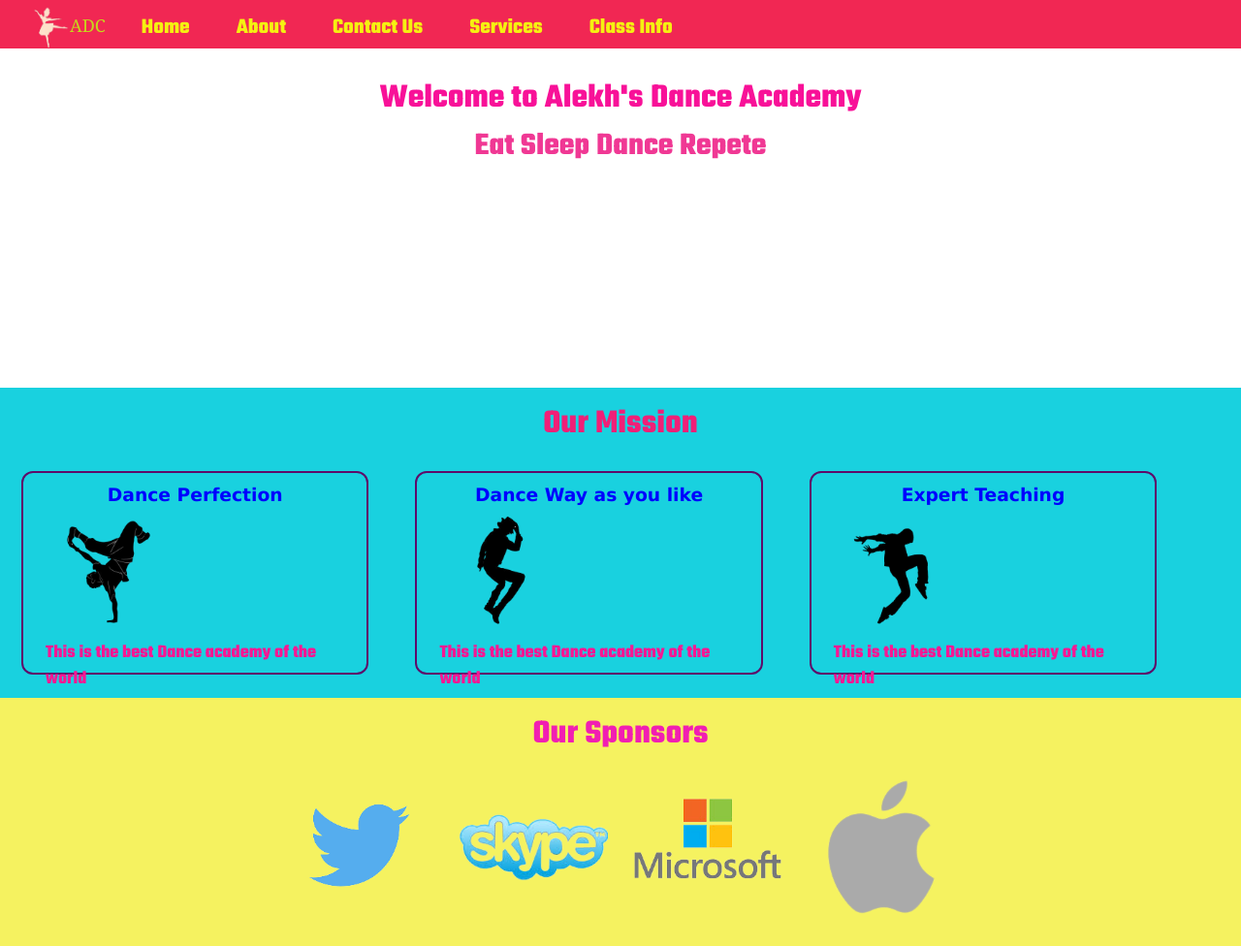
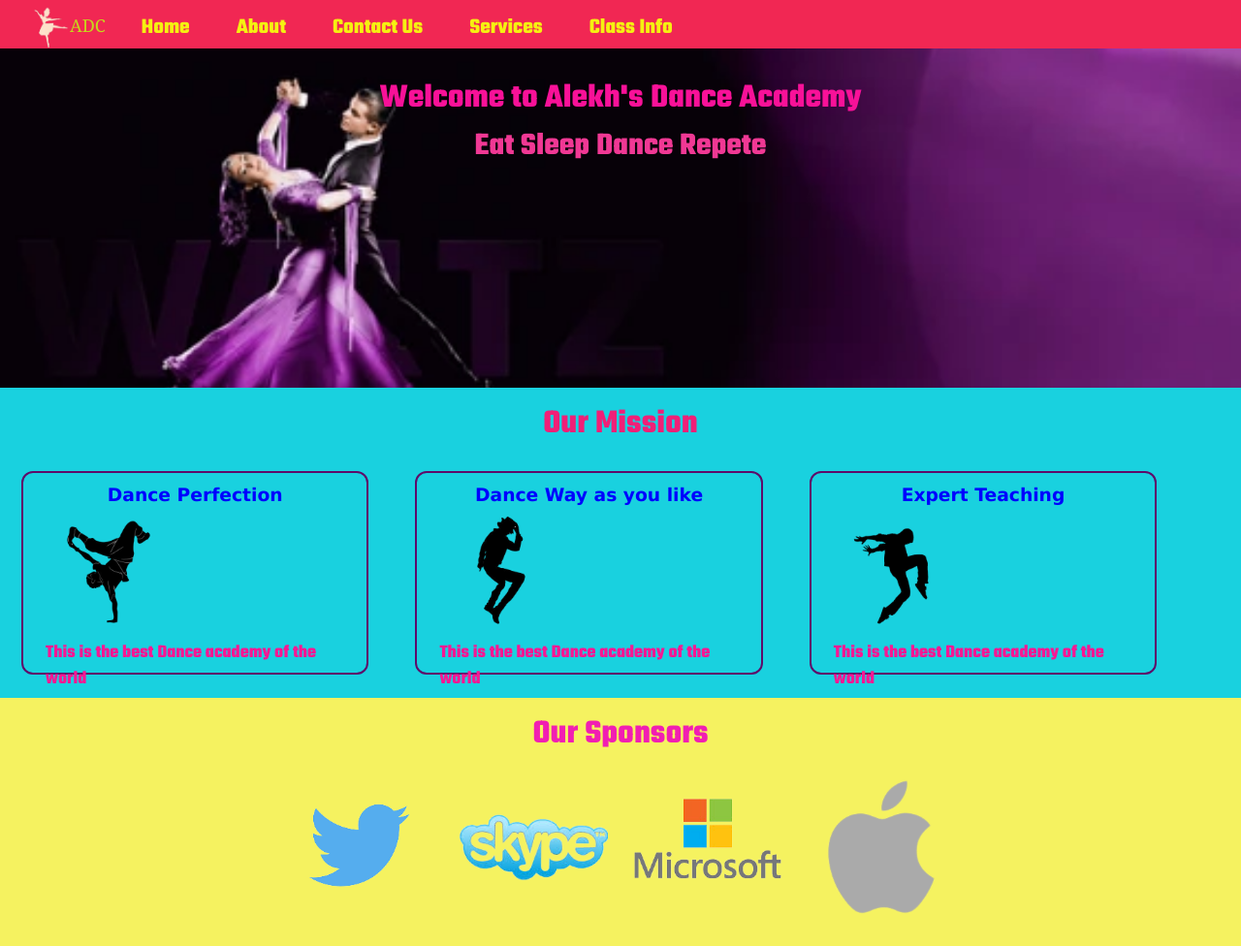
Before and after one commit to alekhbhainsa/myAcademy.github.io, a plain HTML site: page index.html in a window 1280 px wide. Shown: the top 976 px of the page at 97% size. Drawn offline with Linux system fonts and the light colour scheme; files whose address does not match are found by name.

Commit message:
Update style.css

```diff
--- a/style.css
+++ b/style.css
@@ -63,7 +63,7 @@
     padding-bottom: 150px;
     font-family: 'Teko', sans-serif ;
     font-size: 35px;
-    background: center/cover  no-repeat  url("../static/img/dance2.jpeg") ;
+    background: center/cover  no-repeat  url("dance2.jpeg") ;
     height: 400px;
     color: rgb(248, 17, 152);
     /* background-color: rgb(233, 83, 24);     */
```
